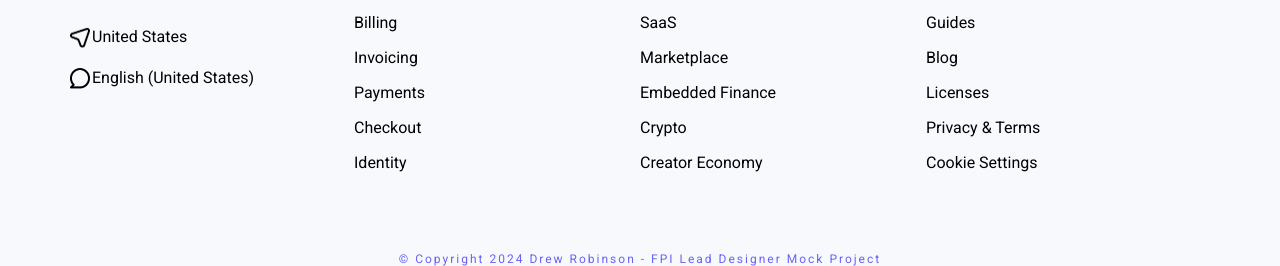
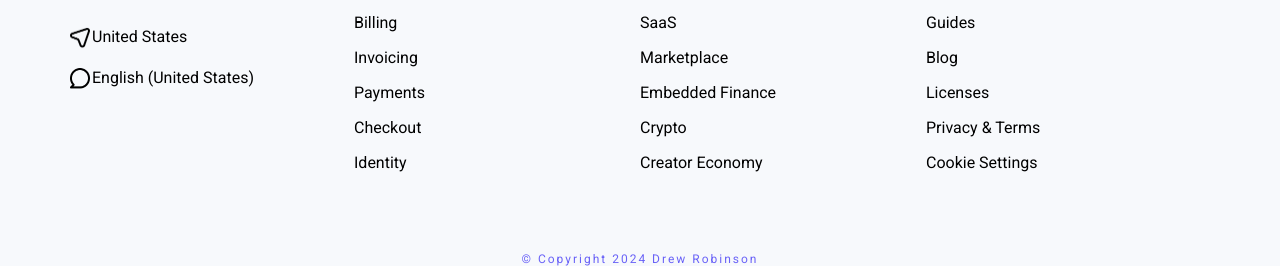
Before and after one commit to arobins222/landingpage-project, a plain HTML site: page index.html in a window 1280 px wide. Shown: the part 6386-6652 px from the top of the page. Drawn offline with Linux system fonts and the light colour scheme; a web font is replaced by a local one.

Commit message:
Add files via upload

```diff
--- a/index.html
+++ b/index.html
@@ -403,9 +403,7 @@
           </div>
         </div>
       </footer>
-      <footer class="copyright">
-        &copy Copyright 2024 Drew Robinson - FPI Lead Designer Mock Project
-      </footer>
+      <footer class="copyright">&copy Copyright 2024 Drew Robinson</footer>
     </main>
 
     <script src="gradient.js"></script>
```
